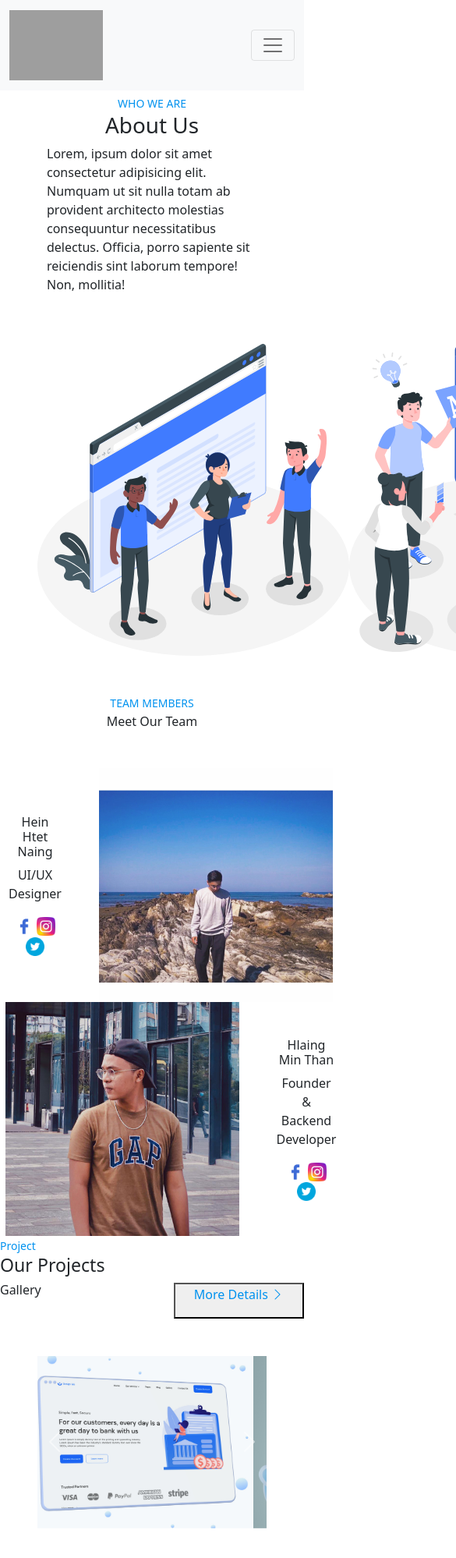
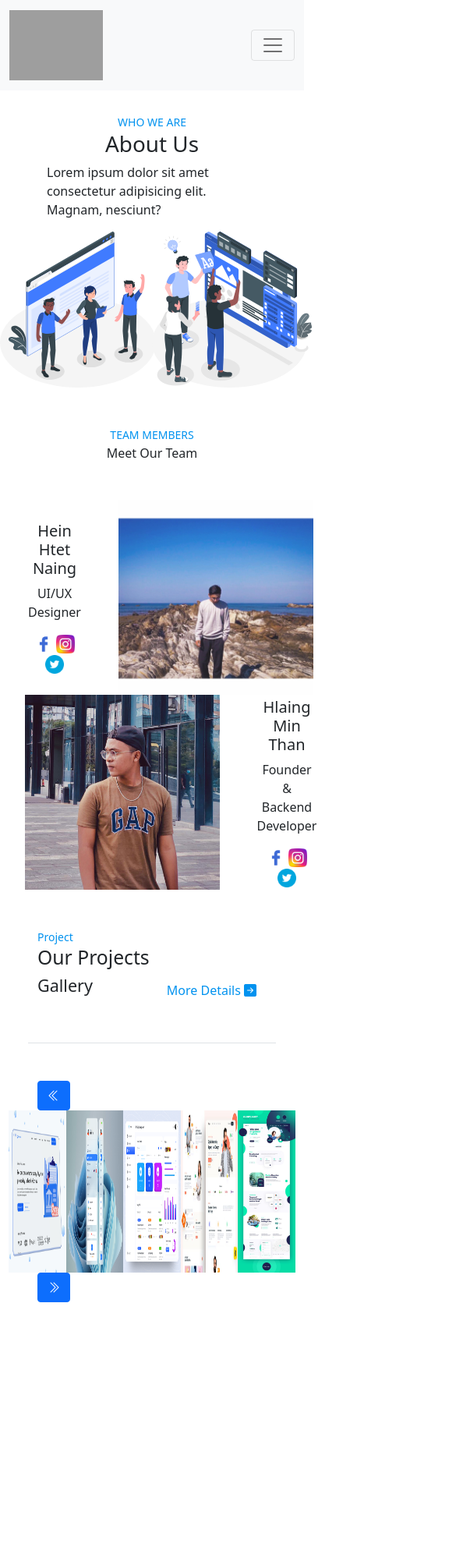
Before and after one commit to MinHtutZaw/Creative-Coder-Myanmar, a plain HTML site: page About Us.html in a window 390 px wide. Shown: the top 1998 px of the page at 78% size, 585 px wide, since content can reach past the window. After the commit the page ends 1766 px from the top, so only its background shows below. Drawn offline with nearby package versions, Linux system fonts and the light colour scheme; grey boxes are pictures that could not be loaded.

Commit message:
Modified

```diff
--- a/About Us.html
+++ b/About Us.html
@@ -12,6 +12,49 @@
     <!--icon-->
     <link rel="stylesheet" href="https://cdn.jsdelivr.net/npm/bootstrap-icons@1.7.1/font/bootstrap-icons.css">
 
+    <style>
+        .amico1 {
+            max-width: 50%;
+            display: inline-flex;
+            height: 500px;
+
+
+
+        }
+
+        .amico2 {
+            max-width: 50%;
+            display: inline-flex;
+            height: 500px;
+
+
+
+        }
+
+        @media (max-width: 767px) {
+
+            .amico1 {
+                max-width: 50%;
+                display: inline-flex;
+                height: 200px;
+                object-fit: cover;
+                object-position: bottom;
+
+
+            }
+
+            .amico2 {
+                max-width: 50%;
+                display: inline-flex;
+                height: 200px;
+                object-fit: cover;
+                object-position: bottom;
+
+
+            }
+
+        }
+    </style>
 
 </head>
 
@@ -63,9 +106,9 @@
         </nav>
     </header>
     <!--Navbar End-->
-    <br><br><br>
+    <br><br><br><br>
     <!--Main Container-->
-    <div class="Main-Container justify-content-center align-items-center  ">
+    <div class="Main-Container  justify-content-center align-items-center  ">
         <!--Introduction-->
         <div>
             <div class="Container mt-5 ">
@@ -74,23 +117,28 @@
                     <h1>About Us</h1>
                 </div>
                 <div class="container d-flex justify-content-center align-items-center">
-                    <p class="justify-content-center mx-5">Lorem, ipsum dolor sit amet consectetur adipisicing elit.
-                        Numquam
-                        ut
-                        sit nulla totam
-                        ab provident architecto molestias consequuntur necessitatibus delectus. Officia, porro sapiente
-                        sit
-                        reiciendis sint laborum tempore! Non, mollitia!</p>
+                    <p class="justify-content-center mx-5">Lorem ipsum dolor sit amet consectetur adipisicing elit.
+                        Magnam, nesciunt?</p>
+
 
                 </div>
             </div>
-            <div class="d-flex justify-content-between  m-5 ">
-                <img src="Image Folder/About us page-amico.svg" height="400px ">
-                <img src="Image Folder/Design team-amico.svg "  height="400px ">
+            <div class="  ">
+                <div class="d-flex justify-content-between   ">
+                    <div class="amico1 ">
+                        <img src="Image Folder/About us page-amico.svg">
+                    </div>
+                    <div class="amico2 ">
+                        <img src="Image Folder/Design team-amico.svg ">
+                    </div>
+                </div>
+
+
             </div>
         </div>
+        <br><br>
         <!--Team -->
-        <div class="Team">
+        <div class="Team mb-5">
             <div class="text-center mb-5">
                 <small class="text-center" style="color:#0092ef;">TEAM MEMBERS</small>
                 <div>Meet Our Team </div>
@@ -98,7 +146,7 @@
             <div class="">
                 <div class="d-flex justify-content-center align-items-center">
                     <div class="mx-5 text-center">
-                        <h6>Hein Htet Naing</h6>
+                        <h5>Hein Htet Naing</h5>
                         <p>UI/UX Designer</p>
                         <img src="Image Folder/facebook.png" alt="" width="24" height="24">
                         <img src="Image Folder/instagram.png" alt="" width="24" height="24">
@@ -106,17 +154,17 @@
 
                     </div>
                     <div>
-                        <img src="Image Folder/hein htet naing.jpg" alt="" width="300px">
+                        <img src="Image Folder/hein htet naing.jpg" alt="" width="250px">
                     </div>
                 </div>
             </div>
             <div>
                 <div class="d-flex justify-content-center align-items-center">
                     <div class="mx-5">
-                        <img src="Image Folder/hlaing min thant.jpg" alt=" " width="300px">
+                        <img src="Image Folder/hlaing min thant.jpg" alt=" " width="250px">
                     </div>
                     <div class="text-center">
-                        <h6>Hlaing Min Than</h6>
+                        <h5>Hlaing Min Than</h5>
                         <p>Founder & Backend Developer</p>
                         <img src="Image Folder/facebook.png" alt="" width="24" height="24">
                         <img src="Image Folder/instagram.png" alt="" width="24" height="24">
@@ -126,50 +174,55 @@
             </div>
         </div>
         <!--Projects-->
-        <div>
+        <div class="Projects m-5">
             <small class="" style="color:#0092ef;">Project</small>
 
-            <h3>Our Projects</h3>
-            <div class="justify-content-between d-flex">
+            <h2>Our Projects</h2>
+            <div class="d-flex justify-content-between ">
                 <div>
-                    <h6>Gallery</h6>
+                    <h4>Gallery</h4>
                 </div>
                 <div>
-                    <button type="button" class=" px-4 me-md-2">
-                        <p class="" style="color:#0092ef;">More Details <i class="bi bi-chevron-right"></i> </p>
+                    <button type="button" class="btn   " style="color:#0092ef;">
+                        More Details <i class="bi bi-arrow-right-square-fill"></i>
                     </button>
                 </div>
             </div>
-            <div id="carouselExampleControls" class="carousel slide d-flex m-5 justify-content-center" data-bs-ride="carousel">
-                <div class="carousel-inner">
-                  <div class="carousel-item active">
-                    <img src="Image Folder/Group 123-image.png" class="d-block w-100" alt="...">
-                  </div>
-                  <div class="carousel-item">
-                    <img src="Image Folder/Group 123-image2.png" class="d-block w-100" alt="...">
-                  </div>
-                  <div class="carousel-item">
-                    <img src="Image Folder/Group 123-image3.png" class="d-block w-100" alt="...">
-                  </div>
-                  <div class="carousel-item">
-                    <img src="Image Folder/Group 123-image4.png" class="d-block w-70" alt="...">
-                  </div>
-                  <div class="carousel-item">
-                    <img src="Image Folder/Group 123-image5.png" class="d-block w-70" alt="...">
-                  </div>
+
+            <div class="row  py-5 my-5 border-top ">
+               <div class="justify-content-between">
+                <div class="">
+                    <button class="btn btn-primary" width><i class="bi bi-chevron-double-left"></i></button>
+                    </div>
+
+                 <div class="d-flex justify-content-center">
+                    <img src="Image Folder/Group 123-image.png" class="d-inline-flex w-25" alt="...">
+
+
+                    <img src="Image Folder/Group 123-image2.png" class="d-inline-flex  w-25" alt="...">
+
+
+                    <img src="Image Folder/Group 123-image3.png" class="d-inline-flex  w-25" alt="...">
+
+
+                    <img src="Image Folder/Group 123-image4.png" class="d-inline-flex  w-25" alt="...">
+
+
+                    <img src="Image Folder/Group 123-image5.png" class="d-inline-flex  w-25" alt="...">
+                 </div>
+                <div class="">
+                <button class="btn btn-primary" width><i class="bi bi-chevron-double-right"></i></button>
                 </div>
-                <button class="carousel-control-prev" type="button" data-bs-target="#carouselExampleControls" data-bs-slide="prev">
-                  <span class="carousel-control-prev-icon" aria-hidden="true"></span>
-                  <span class="visually-hidden">Previous</span>
-                </button>
-                <button class="carousel-control-next" type="button" data-bs-target="#carouselExampleControls" data-bs-slide="next">
-                  <span class="carousel-control-next-icon" aria-hidden="true"></span>
-                  <span class="visually-hidden">Next</span>
-                </button>
-              </div>
+               </div>
+            </div>
+
+
 
 
         </div>
+
+
+
 
     </div>
     <!-- JavaScript Bundle with Popper -->
```
Also changed, not shown: Creative Coder MM.html (+5 -5 lines).
